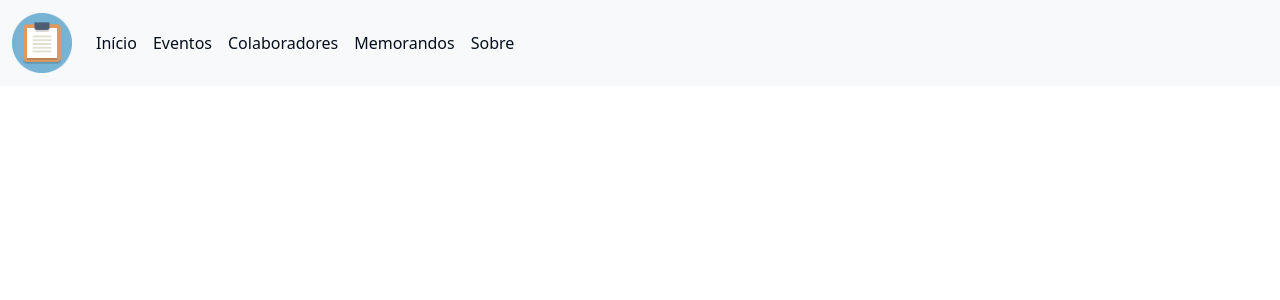
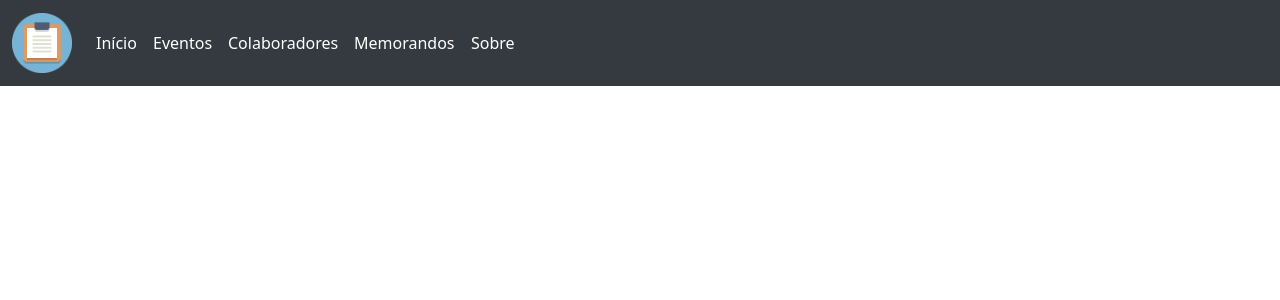
Before and after one commit to goltaraya/sade-app, a PHP site: page /index.php in a window 1280 px wide. Shown: the top 300 px of the page. Run offline with PHP 8.4, Linux system fonts and the light colour scheme.

Commit message:
add some styles to navbar

```diff
--- a/css/style.css
+++ b/css/style.css
@@ -4,11 +4,25 @@
 
 /* Navbar */
 .navbar {
-  background-color: #f8f9fa;
+  background-color: #343a40;
 }
 
 .nav-link {
-  color: #050e1b;
+  color: #fff;
+  display: inline-block;
+  vertical-align: middle;
+  -webkit-transform: perspective(1px) translateZ(0);
+  transform: perspective(1px) translateZ(0);
+  box-shadow: 0 0 1px rgba(0, 0, 0, 0);
+  -webkit-transition-duration: 0.1s;
+  transition-duration: 0.2s;
+  -webkit-transition-property: transform;
+  transition-property: transform;
+}
+.nav-link:hover, .nav-link:focus, .nav-link:active {
+  -webkit-transform: scale(1.1);
+  transform: scale(1.1);
+  color: #fff;
 }
 
 .navbar-brand img {
```
